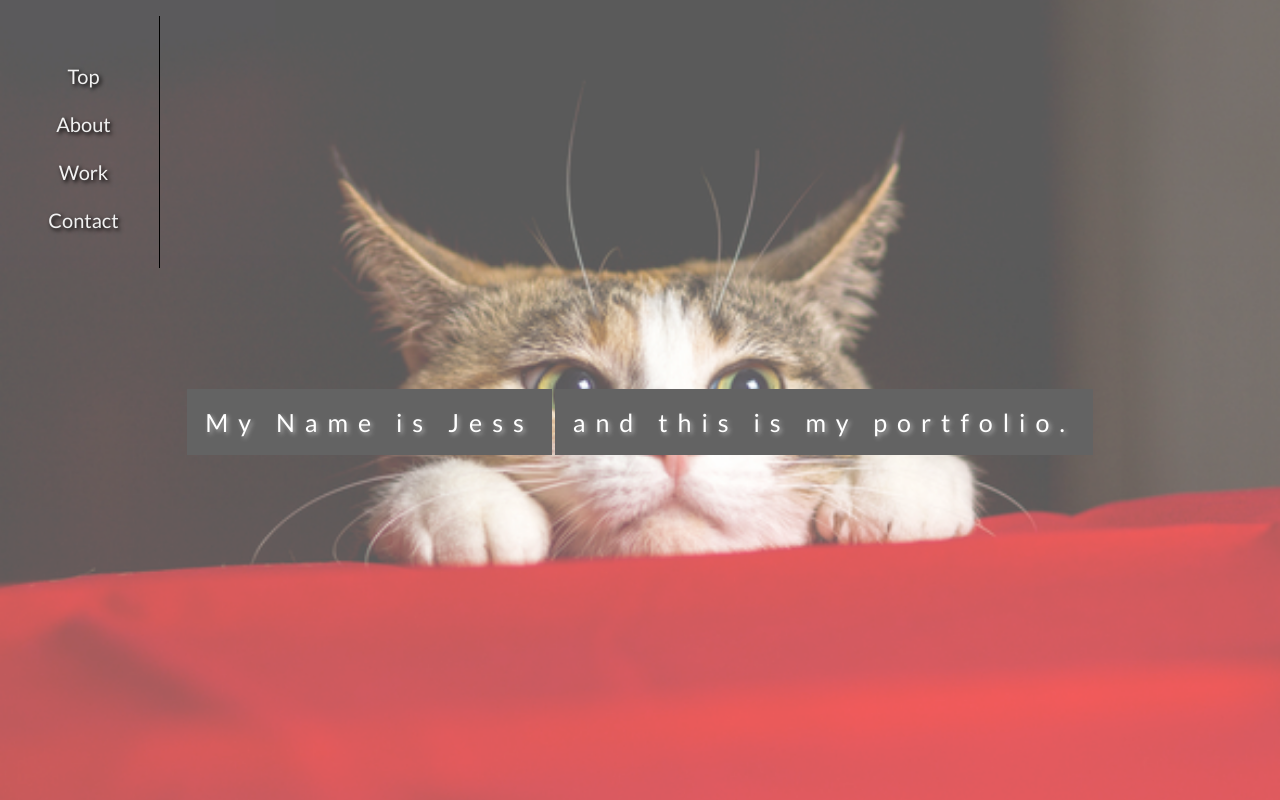
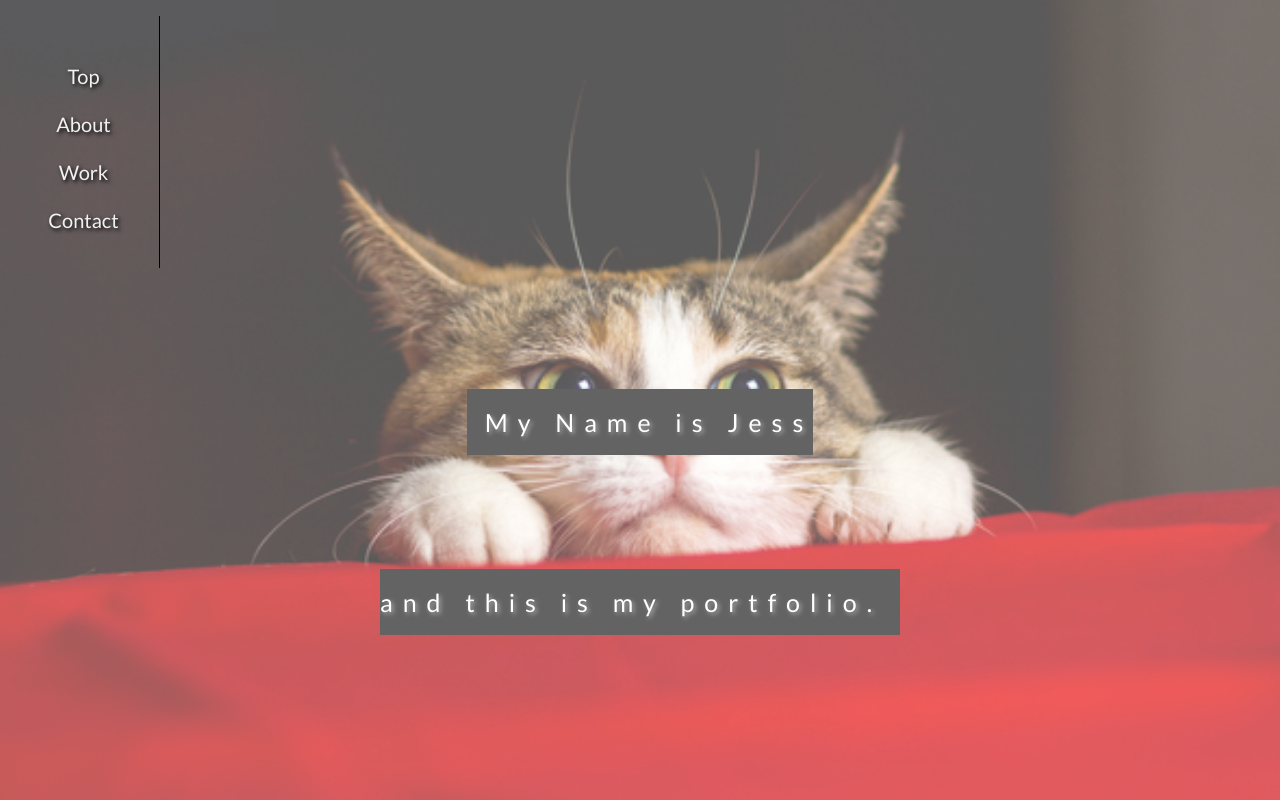
Before and after one commit to jessmichaud488/jessmichaud488.github.io, a plain HTML site: page index.html in a window 1280 px wide. Shown: the top 800 px of the page. Drawn offline with Linux system fonts and the light colour scheme.

Commit message:
Breaks on span

```diff
--- a/index.html
+++ b/index.html
@@ -30,8 +30,8 @@
 
 <div class="bgimg-1">
   <div class="caption">
-  <span class="border">My Name is Jess</span>
-  <span class="border">and this is my portfolio.</span>
+  <span class="border">My Name is Jess<br><br>
+    <br><br>and this is my portfolio.</span>
   </div>
 </div>
 
```
